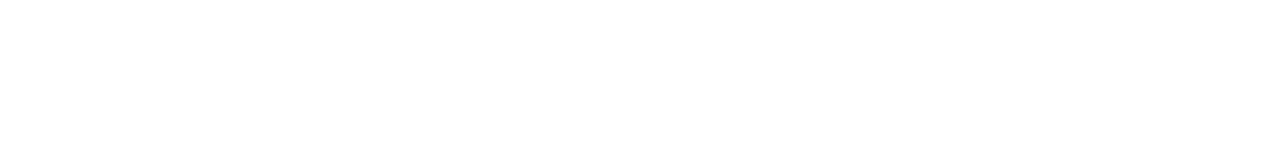
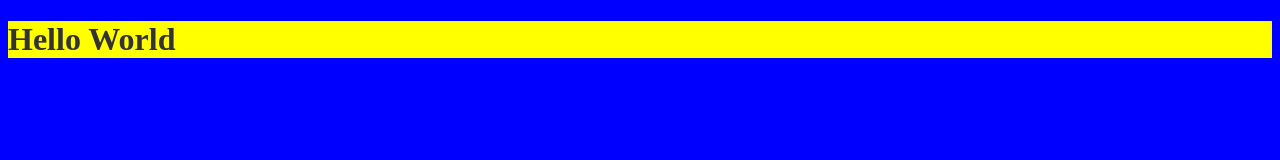
Before and after one commit to HimasRafeek/LuvInt-Css-FrameWork, a plain HTML site: page index.html in a window 1280 px wide. Drawn offline with Linux system fonts and the light colour scheme.

Commit message:
Main Working Files are Here

```diff
--- /dev/null
+++ b/Css/luvInt.sass
@@ -0,0 +1,10 @@
+body
+  background : blue
+  color : #333
+
+div
+  background:
+            color : yellow
+
+h1
+  color : #333
--- a/index.html
+++ b/index.html
@@ -3,8 +3,11 @@
   <head>
     <meta charset="utf-8">
     <title></title>
+    <link rel="stylesheet" href="css/luvInt.min.css">
   </head>
   <body>
-
+<div>
+<h1>Hello World</h1>
+</div>
   </body>
 </html>
```
Also changed, not shown: Css/luvInt.min.css (added).
